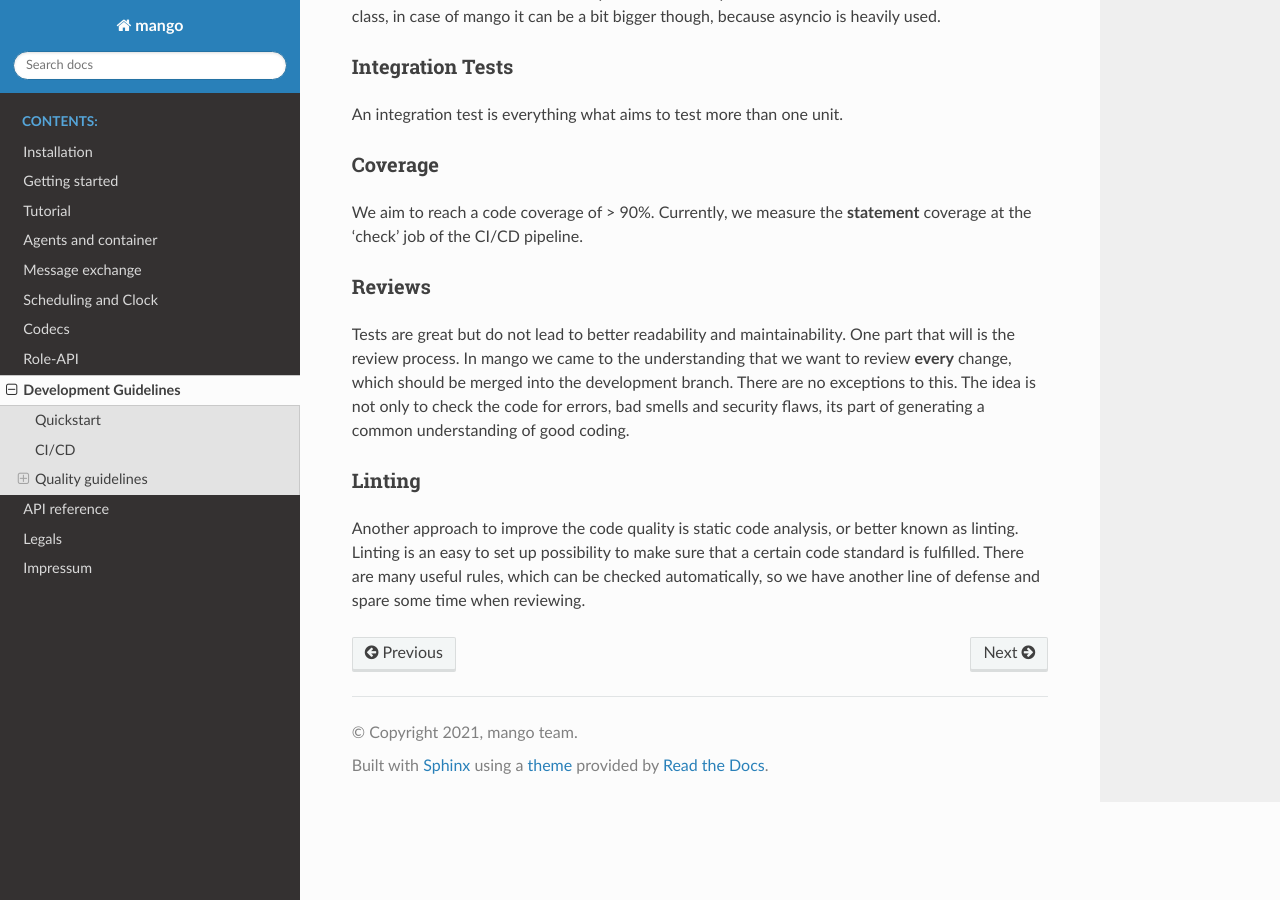
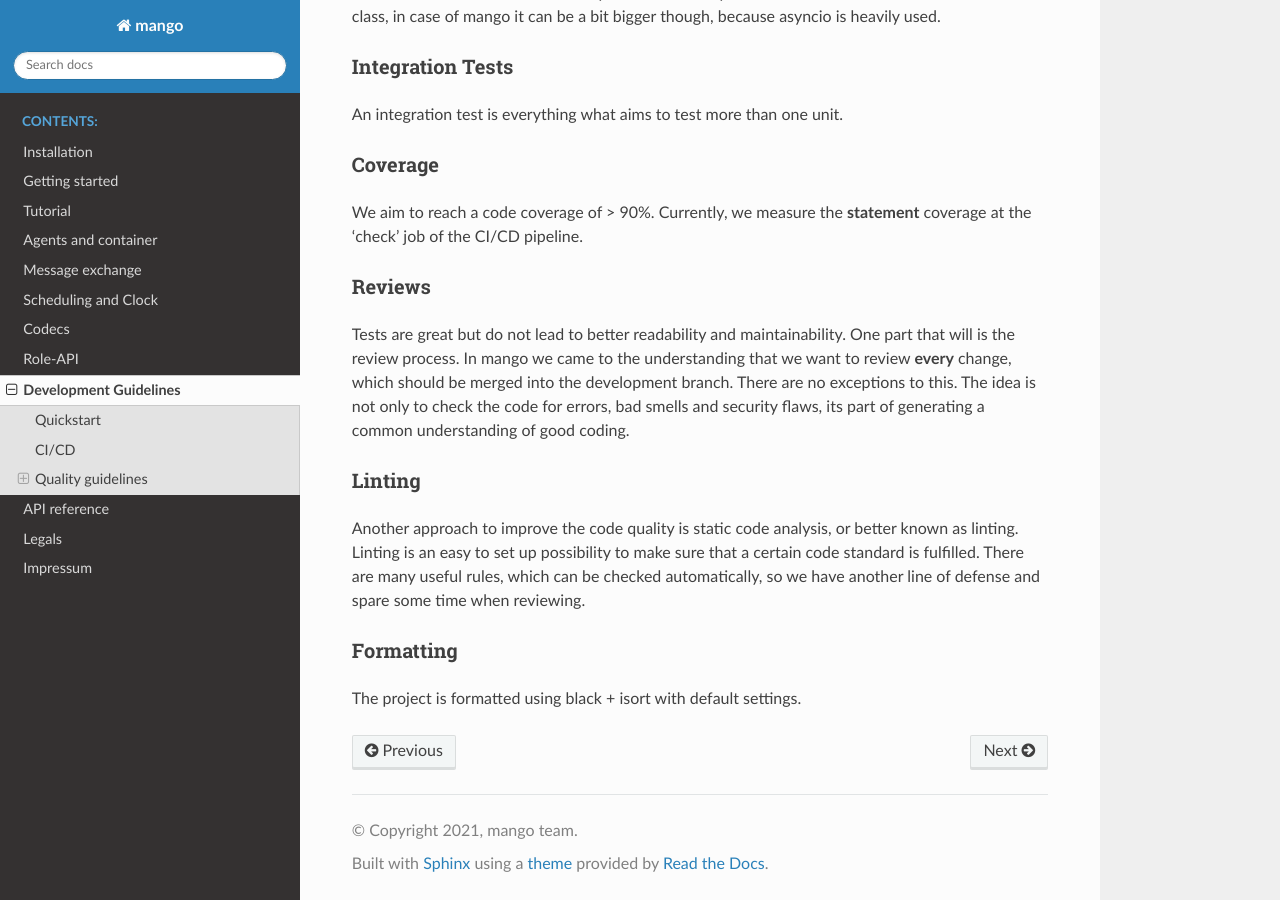
Before and after one commit to OFFIS-DAI/mango, a Sphinx documentation site: the page built from docs/source/development.rst, in a window 1280 px wide and 900 px high, scrolled down 999 px. Built offline with Sphinx 7.4.7 and the Read the Docs theme 2.0.0, drawn with Linux system fonts in a browser that asks for light colours; formulas are drawn with MathJax 3; pages that are not in the unit, such as notebooks, are missing from menus.

```diff
--- a/docs/source/development.rst
+++ b/docs/source/development.rst
@@ -48,3 +48,9 @@ Linting
 *****************
 
 Another approach to improve the code quality is static code analysis, or better known as linting. Linting is an easy to set up possibility to make sure that a certain code standard is fulfilled. There are many useful rules, which can be checked automatically, so we have another line of defense and spare some time when reviewing.
+
+
+Formatting
+*****************
+
+The project is formatted using black + isort with default settings.
--- a/docs/source/index.rst
+++ b/docs/source/index.rst
@@ -25,6 +25,7 @@ Features
 
    installation
    getting_started
+   migration
    tutorial
    agents-container
    message exchange
```
